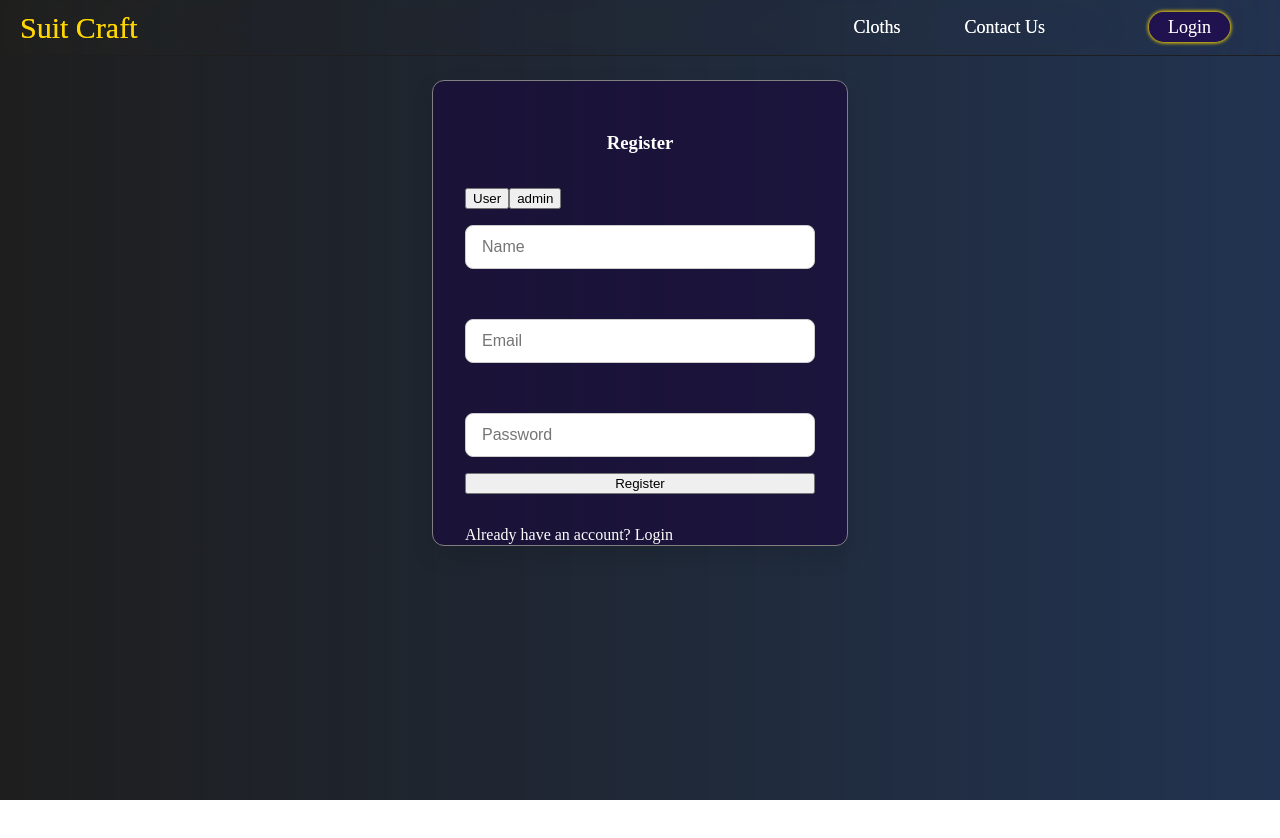
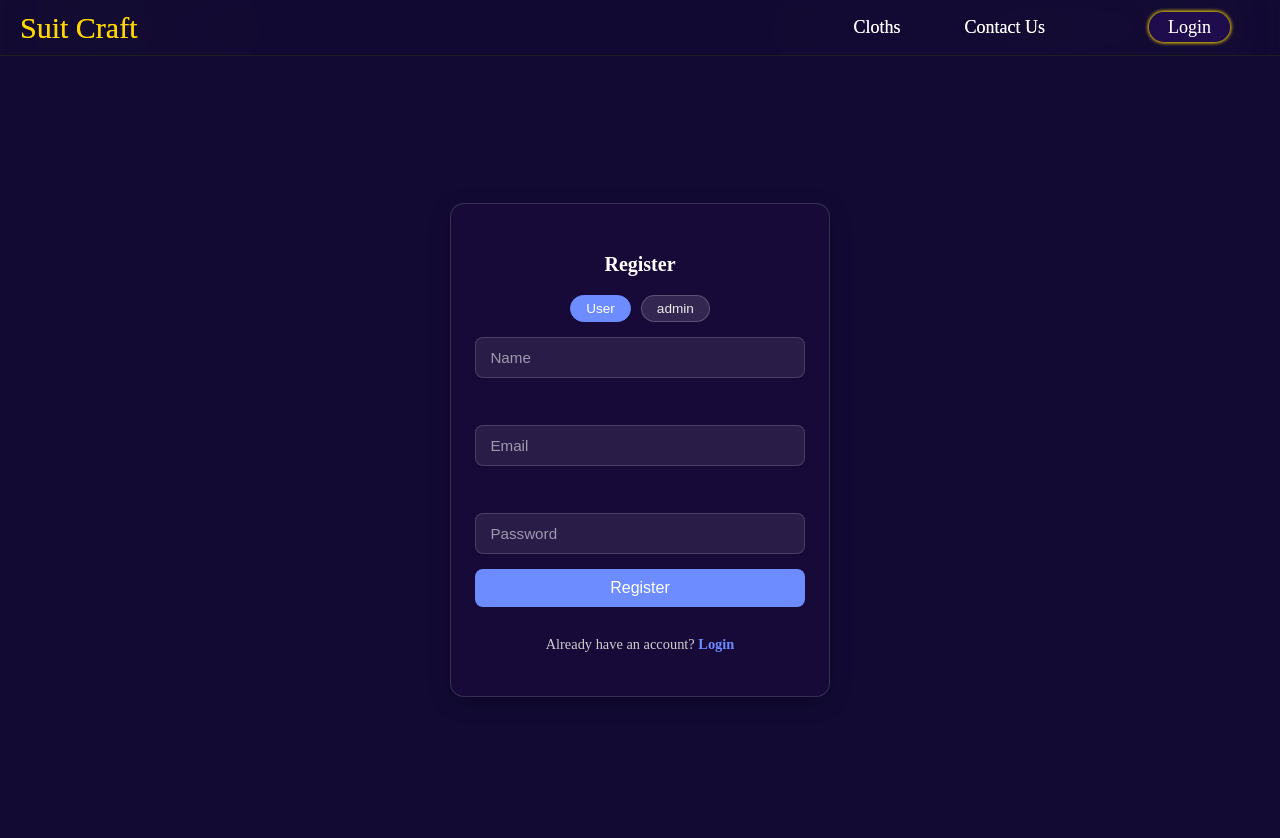
Before and after one commit to Natnael1921/MERN-SUIT-SHOP, a React (Vite) app in the folder Frontend/: page /auth in a window 1280 px wide. Shown: the top 838 px of the page. Before the commit the page ends 800 px from the top, so only its background shows below. Built offline with nearby package versions, Linux system fonts and the light colour scheme.

Commit message:
improved style (home + auth pages)

```diff
--- a/Frontend/src/styles/auth.css
+++ b/Frontend/src/styles/auth.css
@@ -1,30 +1,118 @@
-/*Auth*/
+.auth-page {
+  display: flex;
+  justify-content: center;
+  align-items: center;
+  height: 100vh;
+  background: #120a33;
+  padding-top: 50px;
+}
+
+/* AUTH CARD */
 .auth-form {
-  width: 350px;
-  margin: 0 auto;
-  margin-top: 10vh;
-  padding: 2rem;
-  background-color: rgba(25, 11, 59, 0.7);
-  border-radius: 12px;
-  box-shadow: 0 10px 25px rgba(0, 0, 0, 0.1);
+  width: 330px;
+  padding: 1.8rem 1.5rem;
+  background: rgba(25, 11, 59, 0.82);
+  border-radius: 14px;
+  border: 1px solid rgba(255,255,255,0.15);
+  box-shadow: 0 6px 22px rgba(0,0,0,0.2);
   display: flex;
   flex-direction: column;
-  gap: 1rem;
-  height: 400px;
-  border: 1px solid grey;
+  gap: 0.9rem;
+  animation: fadeIn 0.35s ease-out;
 }
 
-.auth-form input {
-  padding: 0.75rem 1rem;
-  border: 1px solid #ccc;
-  border-radius: 8px;
-  font-size: 1rem;
-}
-.auth-form h1,
-h3 {
+/* FORM TITLE */
+.auth-form h3 {
   text-align: center;
+  font-size: 1.25rem;
+  margin-bottom: 5px;
+  color: #fff;
 }
 
+/* INPUTS */
+.auth-form input {
+  padding: 0.7rem 0.9rem;
+  border: 1px solid rgba(255,255,255,0.15);
+  background: rgba(255,255,255,0.08);
+  border-radius: 8px;
+  color: #f2f2f2;
+  font-size: 0.95rem;
+  transition: 0.2s;
+}
+
+.auth-form input::placeholder {
+  color: rgba(255,255,255,0.55);
+}
+
+.auth-form input:focus {
+  border-color: #6d8cff;
+  background: rgba(255,255,255,0.12);
+  outline: none;
+}
+
+/* ROLE TOGGLE */
+.role-toggle {
+  display: flex;
+  justify-content: center;
+  gap: 10px;
+}
+
+.role-toggle button {
+  padding: 5px 15px;
+  border-radius: 20px;
+  border: 1px solid rgba(255,255,255,0.2);
+  background: rgba(255,255,255,0.12);
+  color: #eaeaea;
+  cursor: pointer;
+  font-size: 0.85rem;
+  transition: 0.25s;
+}
+
+.role-toggle button:hover {
+  background: rgba(255,255,255,0.2);
+}
+
+.role-toggle .active {
+  background: #6d8cff;
+  border-color: #6d8cff;
+  color: white;
+}
+
+/* SUBMIT BUTTON */
 .auth-button {
-  height: 40px;
+  padding: 10px;
+  background: #6d8cff;
+  border: none;
+  border-radius: 8px;
+  color: white;
+  font-size: 1rem;
+  cursor: pointer;
+  transition: 0.25s;
 }
+
+.auth-button:hover {
+  background: #5673e6;
+}
+
+/* TOGGLE TEXT */
+.auth-toggle {
+  text-align: center;
+  color: #cfcfcf;
+  font-size: 0.9rem;
+}
+
+.toggle-link {
+  color: #6d8cff;
+  font-weight: 600;
+  cursor: pointer;
+}
+
+.toggle-link:hover {
+  text-decoration: underline;
+}
+
+/* Fade animation */
+@keyframes fadeIn {
+  from { opacity: 0; transform: translateY(12px); }
+  to { opacity: 1; transform: translateY(0); }
+}
--- a/Frontend/src/styles/home.css
+++ b/Frontend/src/styles/home.css
@@ -9,7 +9,7 @@
 .home-page .section-one h1 {
   font-size: 70px;
   width: 800px;
-  margin-top: 60px;
+  margin-top: 85px;
 }
 
 .landing-footer {
@@ -44,53 +44,94 @@
   object-fit: contain;
   z-index: -1;
 }
-
+/* SECTION TWO: Collections */
 .section-two {
-  background-color: rgb(254, 252, 252);
-  color: #1e1e1e;
-}
-
-.our-collections {
-  display: flex;
-  justify-content: space-between;
-  align-items: center;
-  padding: 30px;
-  margin: 0 100px;
-  background-color: white;
+  background-color: #fafafa;
+  padding: 70px 0;
 }
 
 .section-two h2 {
   text-align: center;
-  padding-top: 10px;
+  font-size: 30px;
+  margin-bottom: 30px;
+  letter-spacing: 1px;
+  color: #222;
+}
+
+/* COLLECTION CARDS */
+.our-collections {
+  display: flex;
+  justify-content: center;
+  gap: 40px;
+  margin: 0 80px;
+}
+
+.our-collections div {
+  background: white;
+  padding: 10px;
+  border-radius: 12px;
+  box-shadow: 0 4px 15px rgba(0,0,0,0.08);
+  text-align: center;
+  transition: transform 0.25s ease, box-shadow 0.25s ease;
+  width: 230px;
+}
+
+.our-collections div:hover {
+  transform: translateY(-6px);
+  box-shadow: 0 10px 20px rgba(0,0,0,0.15);
 }
 
 .our-collections img {
-  height: 250px;
-  width: 210px;
-  border-radius: 10px;
+  height: 270px;
+  width: 100%;
+  border-radius: 8px;
+  object-fit: cover;
 }
 
 .our-collections h4 {
-  text-align: center;
+  margin-top: 10px;
   font-size: 18px;
+  color: #252525;
 }
 
-/*customer comments*/
+
+/*SECTION THREE: Comments */
+.comments {
+  background-color: #e9e9e9;
+  padding: 50px 0;
+  margin-top: 40px;
+}
+
+.comments h2 {
+  text-align: center;
+  font-size: 28px;
+  margin-bottom: 20px;
+  color: #222;
+}
+
+/* COMMENT ROW */
 .customer-comments {
   display: flex;
-  justify-content: space-between;
-  align-items: center;
-  padding: 10px;
+  justify-content: center;
+  gap: 95px;
+  padding: 0 50px;
 }
-.comments {
-  background-color: #dfdfdf;
-}
+
+/* COMMENT BOX */
 .comment-box {
   background-color: white;
-  color: black;
-  padding: 30px;
-  margin: 30px;
-  border-radius: 8px;
-  margin-bottom: 1rem;
-  box-shadow: 0 4px 6px rgba(0, 0, 0, 0.1);
+  padding: 25px;
+  border-radius: 10px;
+  width: 320px;
+  min-height: 160px;
+  font-size: 15px;
+  line-height: 1.5;
+  color: #333;
+  box-shadow: 0 4px 10px rgba(0,0,0,0.08);
+  transition: transform 0.25s ease, box-shadow 0.25s ease;
 }
+
+.comment-box:hover {
+  transform: translateY(-5px);
+  box-shadow: 0 12px 20px rgba(0,0,0,0.15);
+}
--- a/Frontend/src/styles/nav.css
+++ b/Frontend/src/styles/nav.css
@@ -42,3 +42,16 @@
   width: 100px;
   margin-left: 40px;
 }
+.nav-bar a:link,
+.nav-bar a:visited {
+  text-decoration: none;
+  color: white;
+  font-size: 18px;
+  font-weight: 500;
+  transition: color 0.2s ease, transform 0.2s ease;
+}
+
+.nav-bar a:hover {
+  color: gold;
+  transform: translateY(-2px);
+}
```
